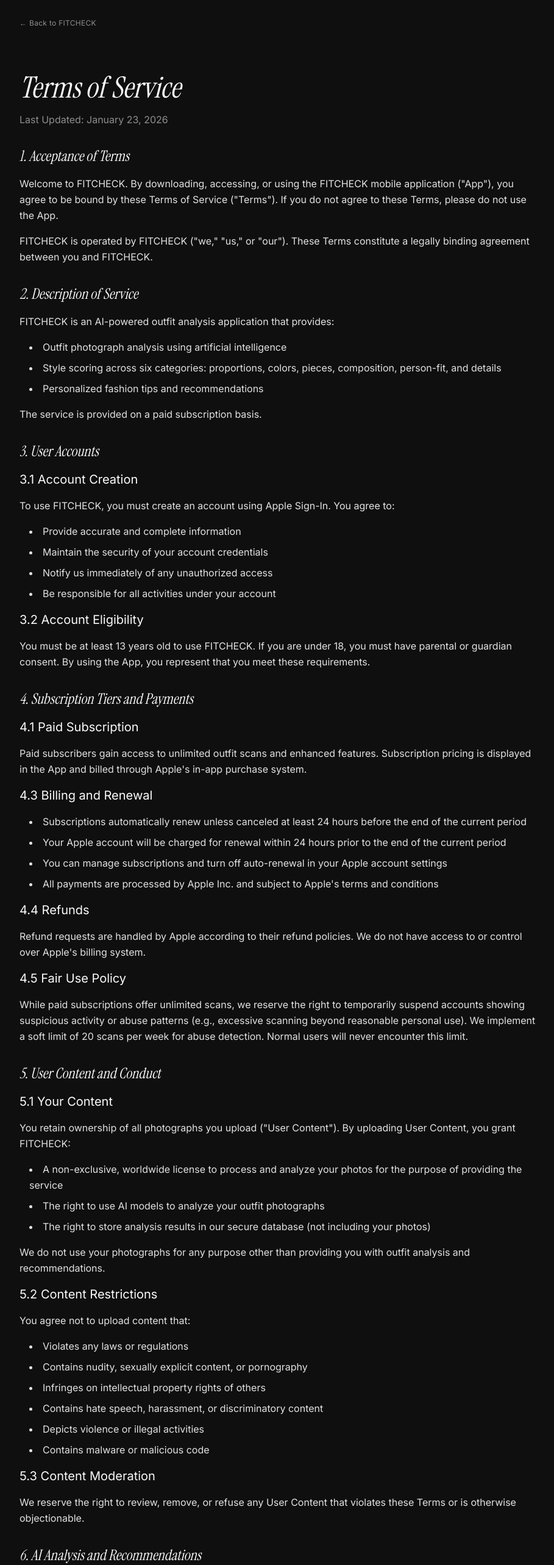
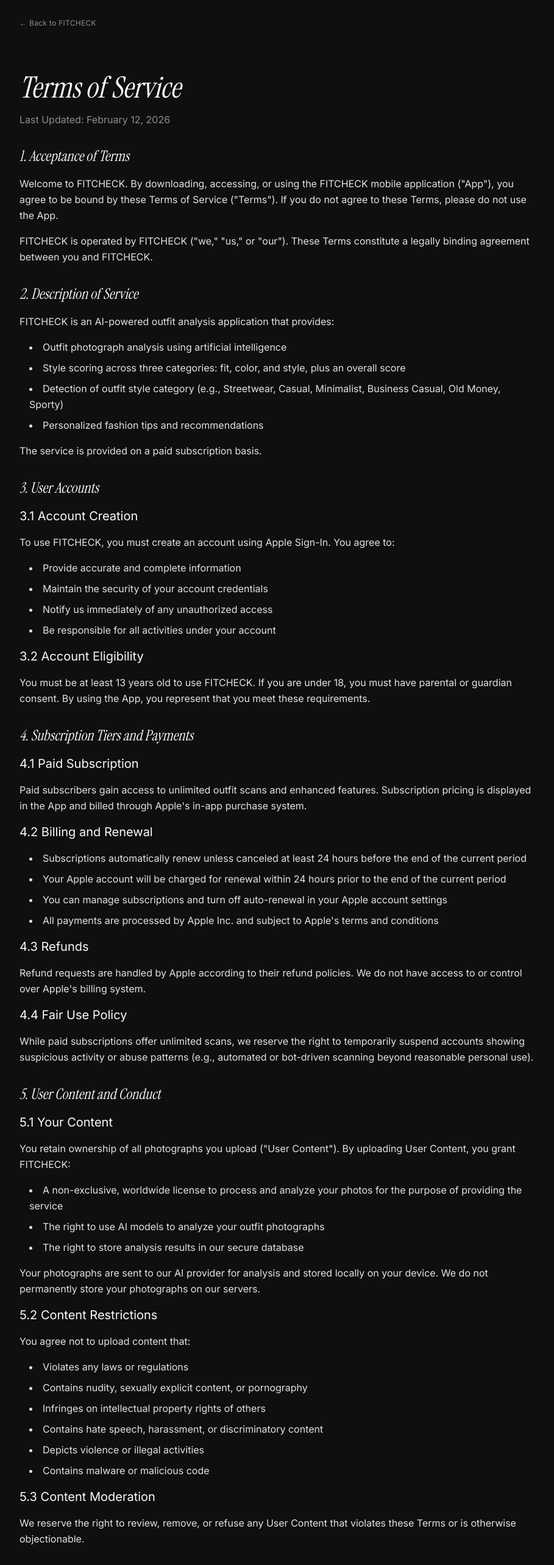
Before and after one commit to spken/fitcheck-landing, a Next.js app: page /terms in a window 1280 px wide. Shown: the top 2566 px of the page at 61% size, without its empty margins (184-1093 px from the left). Built offline with nearby package versions, Linux system fonts and the light colour scheme.

Commit message:
update terms and privacy

```diff
--- a/src/app/privacy/page.tsx
+++ b/src/app/privacy/page.tsx
@@ -13,7 +13,7 @@
       <article className="px-6 py-12 max-w-4xl mx-auto space-y-8">
         <div className="space-y-4">
           <h1 className="text-4xl md:text-5xl font-serif italic">Privacy Policy</h1>
-          <p className="text-[#8E8E8E]">Last Updated: January 23, 2026</p>
+          <p className="text-[#8E8E8E]">Last Updated: February 12, 2026</p>
         </div>
 
         <div className="space-y-8 text-[#FAFAFA]/90 leading-relaxed">
@@ -51,7 +51,7 @@
               <li><strong>Image metadata:</strong> Upload date, time, and device information</li>
             </ul>
             <p>
-              Your photographs are temporarily uploaded to secure storage (Supabase Storage) and sent to OpenAI&apos;s API for AI analysis. After analysis, we store only the image URL reference and analysis results in our database - not the photograph itself. The actual photograph file may be retained in storage for your viewing history, but is only accessible to you through your authenticated account. We do not share your photographs with other users or third parties (except as described in Section 4).
+              Your photographs are sent to OpenAI&apos;s API for AI analysis and are stored locally on your device for your viewing history. We do not store your photographs on our servers. The actual photograph files on your device are only accessible through your authenticated account. We do not share your photographs with other users or third parties (except as described in Section 4).
             </p>
 
             <h3 className="text-xl text-[#FAFAFA]">2.3 Analysis Data</h3>
@@ -59,18 +59,32 @@
               After analyzing your outfit, we store:
             </p>
             <ul className="list-disc list-inside space-y-2 ml-4">
-              <li><strong>Style scores:</strong> Ratings across six categories (fit, color, style, season, occasion, grooming)</li>
-              <li><strong>AI-generated feedback:</strong> Tips and recommendations for improvement</li>
-              <li><strong>Scan history:</strong> Records of your past analyses and trends over time</li>
+              <li><strong>Style scores:</strong> Ratings across three categories (fit, color, and style) plus an overall score</li>
+              <li><strong>Style category:</strong> The detected style of your outfit (e.g., Streetwear, Casual, Minimalist, Business Casual, Old Money, Sporty)</li>
+              <li><strong>AI-generated feedback:</strong> Tips and recommendations for improvement in each scoring category</li>
+              <li><strong>Scan history:</strong> Records of your past analyses</li>
             </ul>
 
-            <h3 className="text-xl text-[#FAFAFA]">2.4 Subscription Information</h3>
+            <h3 className="text-xl text-[#FAFAFA]">2.4 Style Preferences</h3>
+            <p>
+              During onboarding, you may provide:
+            </p>
+            <ul className="list-disc list-inside space-y-2 ml-4">
+              <li><strong>Style preferences:</strong> The fashion styles you gravitate toward</li>
+              <li><strong>Fit preference:</strong> Your preferred clothing fit (e.g., slim, regular, oversized)</li>
+            </ul>
+            <p>
+              These preferences are used to personalize your outfit analysis.
+            </p>
+
+            <h3 className="text-xl text-[#FAFAFA]">2.5 Subscription Information</h3>
             <p>
               For paid subscribers, we collect:
             </p>
             <ul className="list-disc list-inside space-y-2 ml-4">
               <li><strong>Subscription status:</strong> Whether you have an active subscription</li>
               <li><strong>Subscription tier:</strong> Free, paid, or unlimited</li>
+              <li><strong>Subscription product ID:</strong> Which subscription plan you are on</li>
               <li><strong>Purchase receipts:</strong> Validated through Apple&apos;s servers (we do not store payment card information)</li>
             </ul>
             <p>
@@ -88,7 +102,7 @@
             <ul className="list-disc list-inside space-y-2 ml-4">
               <li>Process and analyze your outfit photographs using AI</li>
               <li>Generate personalized style scores and recommendations</li>
-              <li>Store your scan history for trend analysis</li>
+              <li>Store your scan history for your reference</li>
               <li>Authenticate your account and manage your session</li>
             </ul>
 
@@ -109,6 +123,7 @@
 
             <h3 className="text-xl text-[#FAFAFA]">3.4 To Communicate With You</h3>
             <ul className="list-disc list-inside space-y-2 ml-4">
+              <li>Send daily reminder notifications (if you opt in)</li>
               <li>Send important updates about the App or your account</li>
               <li>Respond to your support requests</li>
               <li>Notify you about changes to our Terms or Privacy Policy</li>
@@ -135,13 +150,16 @@
             </p>
             <ul className="list-disc list-inside space-y-2 ml-4">
               <li>
-                <strong>Supabase:</strong> Database hosting and backend infrastructure (stores your account data, photographs, and analysis results)
+                <strong>Supabase:</strong> Database hosting and backend infrastructure (stores your account data and analysis results)
               </li>
               <li>
                 <strong>OpenAI:</strong> AI-powered outfit analysis (your photographs are sent to OpenAI&apos;s API for analysis, subject to OpenAI&apos;s data usage policies)
               </li>
               <li>
                 <strong>Apple:</strong> Authentication (Apple Sign-In) and payment processing (in-app purchases)
+              </li>
+              <li>
+                <strong>Superwall:</strong> Subscription and paywall management (receives your user identifier to manage subscription state and display paywalls)
               </li>
             </ul>
             <p>
@@ -173,8 +191,12 @@
           <section className="space-y-4">
             <h2 className="text-2xl font-serif italic text-[#FAFAFA]">5. Data Storage and Security</h2>
             <h3 className="text-xl text-[#FAFAFA]">5.1 Where We Store Your Data</h3>
+            <ul className="list-disc list-inside space-y-2 ml-4">
+              <li><strong>On your device:</strong> Outfit photographs are stored locally on your device</li>
+              <li><strong>In the cloud:</strong> Account data, style preferences, and analysis results are stored on secure servers provided by Supabase</li>
+            </ul>
             <p>
-              Your data is stored on secure servers provided by Supabase, which may be located in various jurisdictions. By using the App, you consent to the transfer and storage of your information in these locations.
+              By using the App, you consent to the transfer and storage of your information in these locations.
             </p>
 
             <h3 className="text-xl text-[#FAFAFA]">5.2 Security Measures</h3>
@@ -184,9 +206,9 @@
             <ul className="list-disc list-inside space-y-2 ml-4">
               <li>Encrypted data transmission using HTTPS/TLS</li>
               <li>Secure authentication via Apple Sign-In</li>
+              <li>Row-level security policies ensuring users can only access their own data</li>
               <li>Access controls and authentication for our backend systems</li>
               <li>Regular security audits and updates</li>
-              <li>Encrypted storage of sensitive data</li>
             </ul>
             <p>
               However, no method of transmission over the internet or electronic storage is 100% secure. While we strive to protect your information, we cannot guarantee absolute security.
@@ -200,8 +222,9 @@
               After account deletion, we will:
             </p>
             <ul className="list-disc list-inside space-y-2 ml-4">
-              <li>Permanently delete your photographs and analysis results</li>
+              <li>Permanently delete your analysis results and scan history</li>
               <li>Remove your account information from our active databases</li>
+              <li>Note that photographs stored locally on your device are not automatically deleted — you may remove them by uninstalling the App</li>
               <li>Retain limited information (such as transaction records) only as required by law or for legitimate business purposes</li>
             </ul>
           </section>
@@ -215,18 +238,18 @@
 
             <h3 className="text-xl text-[#FAFAFA]">6.2 Deletion</h3>
             <p>
-              You can delete your account at any time through the App settings under Profile → Account Settings → Delete Account. This will permanently remove:
+              You can delete your account at any time through the App settings under Profile → Delete Account. This will permanently remove:
             </p>
             <ul className="list-disc list-inside space-y-2 ml-4">
               <li>Your account information</li>
-              <li>All uploaded photographs</li>
               <li>All scan results and history</li>
+              <li>Your style preferences and profile data</li>
               <li>Your subscription status (note: you must cancel your subscription separately through Apple)</li>
             </ul>
 
             <h3 className="text-xl text-[#FAFAFA]">6.3 Opt-Out of Communications</h3>
             <p>
-              You can opt out of non-essential communications by adjusting your notification preferences in the App settings or by following the unsubscribe link in emails we send you.
+              You can opt out of push notifications by adjusting your notification preferences in the App settings or through your device&apos;s system settings.
             </p>
 
             <h3 className="text-xl text-[#FAFAFA]">6.4 California Privacy Rights</h3>
@@ -277,6 +300,7 @@
               <li><strong>Apple Services:</strong> <a href="https://www.apple.com/legal/privacy/" target="_blank" rel="noopener noreferrer" className="text-[#FAFAFA] underline hover:text-white">Apple Privacy Policy</a></li>
               <li><strong>Supabase:</strong> <a href="https://supabase.com/privacy" target="_blank" rel="noopener noreferrer" className="text-[#FAFAFA] underline hover:text-white">Supabase Privacy Policy</a></li>
               <li><strong>OpenAI:</strong> <a href="https://openai.com/privacy/" target="_blank" rel="noopener noreferrer" className="text-[#FAFAFA] underline hover:text-white">OpenAI Privacy Policy</a></li>
+              <li><strong>Superwall:</strong> <a href="https://superwall.com/privacy" target="_blank" rel="noopener noreferrer" className="text-[#FAFAFA] underline hover:text-white">Superwall Privacy Policy</a></li>
             </ul>
             <p>
               We are not responsible for the privacy practices of these third-party services. We encourage you to review their privacy policies before using them.
@@ -293,7 +317,6 @@
             </p>
             <ul className="list-disc list-inside space-y-2 ml-4">
               <li>Standard contractual clauses approved by the European Commission</li>
-              <li>Certification schemes such as Privacy Shield (where applicable)</li>
               <li>Other legally recognized transfer mechanisms</li>
             </ul>
           </section>
@@ -308,7 +331,7 @@
               <li><strong>Device Identifiers:</strong> To uniquely identify your device for authentication and security purposes only</li>
             </ul>
             <p>
-              We do not use analytics tools, advertising trackers, or any third-party tracking services.
+              We do not use advertising trackers or cross-app tracking services.
             </p>
           </section>
 
--- a/src/app/terms/page.tsx
+++ b/src/app/terms/page.tsx
@@ -13,7 +13,7 @@
       <article className="px-6 py-12 max-w-4xl mx-auto space-y-8">
         <div className="space-y-4">
           <h1 className="text-4xl md:text-5xl font-serif italic">Terms of Service</h1>
-          <p className="text-[#8E8E8E]">Last Updated: January 23, 2026</p>
+          <p className="text-[#8E8E8E]">Last Updated: February 12, 2026</p>
         </div>
 
         <div className="space-y-8 text-[#FAFAFA]/90 leading-relaxed">
@@ -34,7 +34,8 @@
             </p>
             <ul className="list-disc list-inside space-y-2 ml-4">
               <li>Outfit photograph analysis using artificial intelligence</li>
-              <li>Style scoring across six categories: proportions, colors, pieces, composition, person-fit, and details</li>
+              <li>Style scoring across three categories: fit, color, and style, plus an overall score</li>
+              <li>Detection of outfit style category (e.g., Streetwear, Casual, Minimalist, Business Casual, Old Money, Sporty)</li>
               <li>Personalized fashion tips and recommendations</li>
             </ul>
             <p>
@@ -66,20 +67,20 @@
             <p>
               Paid subscribers gain access to unlimited outfit scans and enhanced features. Subscription pricing is displayed in the App and billed through Apple&apos;s in-app purchase system.
             </p>
-            <h3 className="text-xl text-[#FAFAFA]">4.3 Billing and Renewal</h3>
+            <h3 className="text-xl text-[#FAFAFA]">4.2 Billing and Renewal</h3>
             <ul className="list-disc list-inside space-y-2 ml-4">
               <li>Subscriptions automatically renew unless canceled at least 24 hours before the end of the current period</li>
               <li>Your Apple account will be charged for renewal within 24 hours prior to the end of the current period</li>
               <li>You can manage subscriptions and turn off auto-renewal in your Apple account settings</li>
               <li>All payments are processed by Apple Inc. and subject to Apple&apos;s terms and conditions</li>
             </ul>
-            <h3 className="text-xl text-[#FAFAFA]">4.4 Refunds</h3>
+            <h3 className="text-xl text-[#FAFAFA]">4.3 Refunds</h3>
             <p>
               Refund requests are handled by Apple according to their refund policies. We do not have access to or control over Apple&apos;s billing system.
             </p>
-            <h3 className="text-xl text-[#FAFAFA]">4.5 Fair Use Policy</h3>
+            <h3 className="text-xl text-[#FAFAFA]">4.4 Fair Use Policy</h3>
             <p>
-              While paid subscriptions offer unlimited scans, we reserve the right to temporarily suspend accounts showing suspicious activity or abuse patterns (e.g., excessive scanning beyond reasonable personal use). We implement a soft limit of 20 scans per week for abuse detection. Normal users will never encounter this limit.
+              While paid subscriptions offer unlimited scans, we reserve the right to temporarily suspend accounts showing suspicious activity or abuse patterns (e.g., automated or bot-driven scanning beyond reasonable personal use).
             </p>
           </section>
 
@@ -92,10 +93,10 @@
             <ul className="list-disc list-inside space-y-2 ml-4">
               <li>A non-exclusive, worldwide license to process and analyze your photos for the purpose of providing the service</li>
               <li>The right to use AI models to analyze your outfit photographs</li>
-              <li>The right to store analysis results in our secure database (not including your photos)</li>
+              <li>The right to store analysis results in our secure database</li>
             </ul>
             <p>
-              We do not use your photographs for any purpose other than providing you with outfit analysis and recommendations.
+              Your photographs are sent to our AI provider for analysis and stored locally on your device. We do not permanently store your photographs on our servers.
             </p>
             <h3 className="text-xl text-[#FAFAFA]">5.2 Content Restrictions</h3>
             <p>
@@ -223,6 +224,7 @@
               <li><strong>Apple In-App Purchases:</strong> For subscription management (subject to Apple&apos;s terms)</li>
               <li><strong>Supabase:</strong> For data storage and backend services</li>
               <li><strong>OpenAI:</strong> For AI-powered outfit analysis</li>
+              <li><strong>Superwall:</strong> For subscription and paywall management</li>
             </ul>
             <p>
               Your use of these third-party services is subject to their respective terms and conditions. We are not responsible for the practices or policies of third-party services.
```
Also changed, not shown: 2 other files (tests, documents, lock files or other folders).
